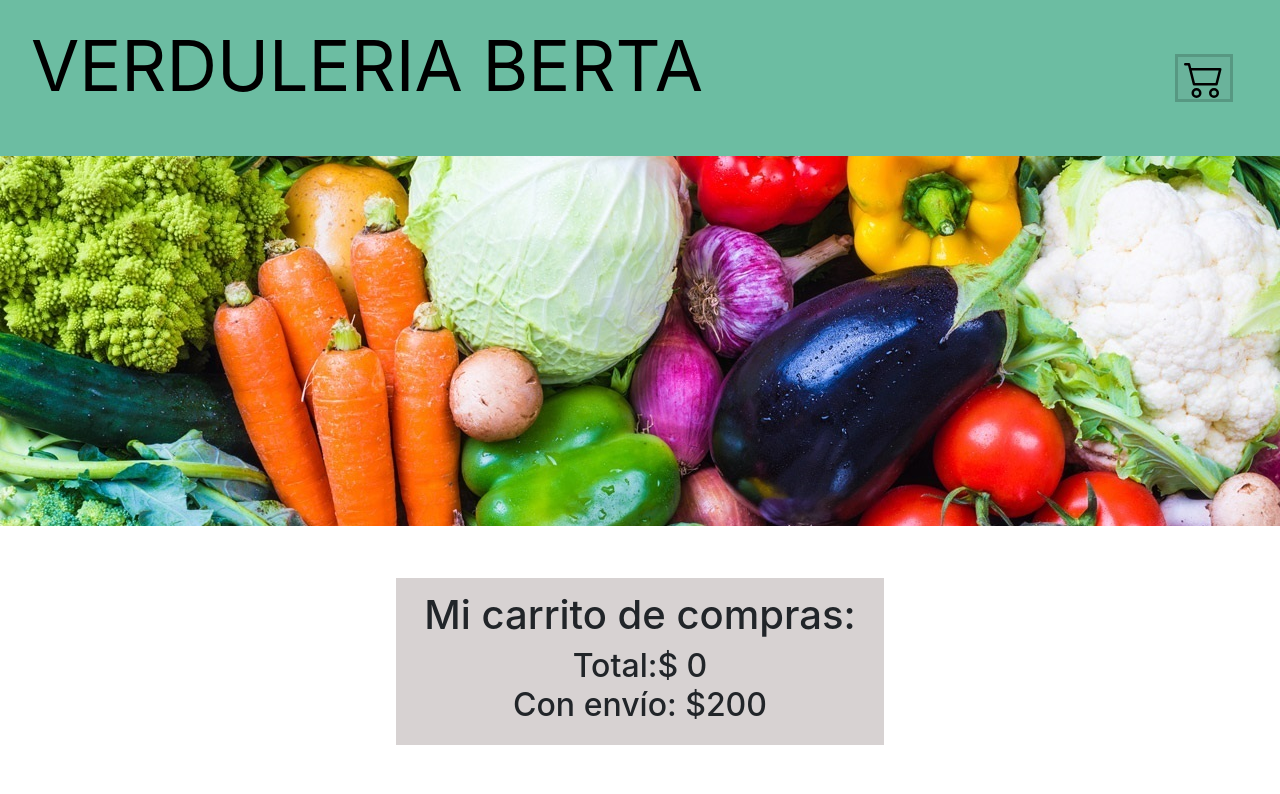
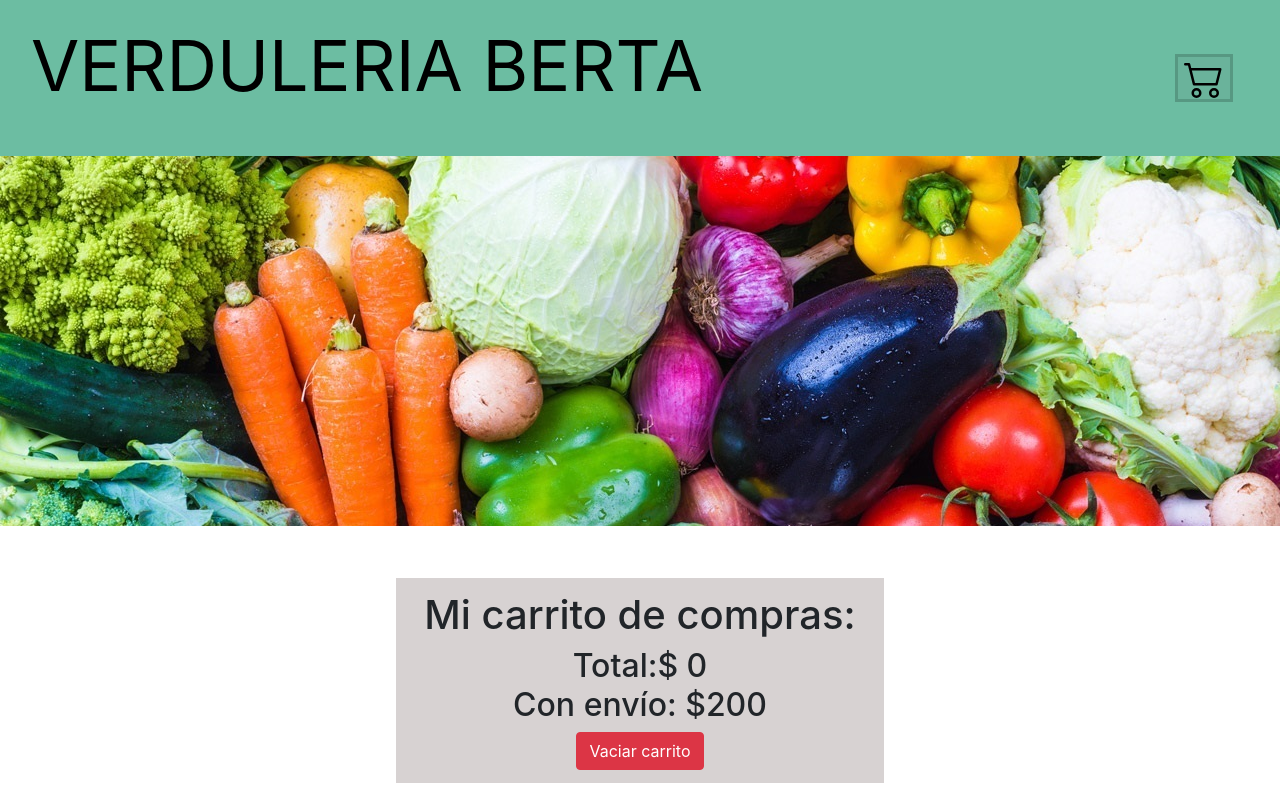
Before and after one commit to lunaDesumvila/javascript-app, a plain HTML site: page index.html in a window 1280 px wide. Both pictures are taken after a click on the button 1204 px from the left and 78 px from the top of the page. Shown: the top 794 px of the page. Drawn offline with nearby package versions, Linux system fonts and the light colour scheme.

Commit message:
boton vaciar carrito

```diff
--- a/index.html
+++ b/index.html
@@ -48,13 +48,16 @@
                 </div>
 
                 <!-- CARRITO DE COMPRAS DEL NAV -->
-                <div class="carritoInsumos">
+                <div class="carritoInsumos basura">
                     <div class="col-lg-12 col-sm-12 textoCarrito">
                         <h1>Mi carrito de compras:</h1>
                     </div>
-                    <div id="verdurasCompradas" class="container carrito">
-                    </div>
-                    <div id="carritoTotal" class="col-lg-12 col-sm-12">
+                    <div class="">
+                        <div id="verdurasCompradas" class="container carrito">
+                        </div>
+                        <div id="carritoTotal" class="col-lg-12 col-sm-12">
+                        </div>
+                        <button class=" btn btn-danger btnEliminarProducto">Vaciar carrito</button>
                     </div>
                 </div>
             </div>
--- a/js/index.js
+++ b/js/index.js
@@ -276,6 +276,7 @@ $('#miCarrito').click(function () {
   $('.textoCarrito').show()
   $('.carritoInsumos').show()
 
+  //////PARA Q NO SE REPITA EL CARRITO
   const hijos = $(".eliminar")
   console.log(hijos)
   for (const hijo of hijos) {
@@ -296,7 +297,8 @@ $('#miCarrito').click(function () {
                           <h3 class="card-title"> ${verdura.producto} $${verdura.precio} </h3>
                         </div>
                       </div>
-                  </div>`)
+                  </div>
+                  `)
   }
   ////FRUTAS
   const frutasCarrito = frutas.filter((frutaItem) => frutaItem.seleccionado);
@@ -339,15 +341,18 @@ $('#miCarrito').click(function () {
   $('#carritoTotal').append(`<h2 class="eliminar">Total:$ ${total} <br>  Con envío: $${envio}</h2>
     `)
 
+
 });
 
 
-//////PARA Q NO SE REPITA EL CARRITO
-const hijos = $(".eliminar")
-for (const hijo of hijos) {
-  hijo.remove()
-}
+$('.btnEliminarProducto').click(function () {
 
+  const eliminarProd = $('.basura')
+  for (const hijo of eliminarProd) {
+    hijo.remove()
+  }
+
+})
 
 //////RESTAURANTES QUE NOS COMPRAN
 const URLJSON = "json/restaurantes.json"
@@ -360,11 +365,11 @@ $.getJSON(URLJSON, function (respuesta, estado) {
       hijo.remove();
     }
     for (const dato of misDatos) {
-      $("#restaurantes").append(`<div class="col-lg-6 imgResto" >
+      $("#restaurantes").append(` <div class="col-lg-6 imgResto" >
                                         <a href="${dato.link}" target="_blank">
                                         <img src="${dato.img}">
                                         </a>
-                                    </div>`)
+                                  </div>`)
     }
   }
 });
```
